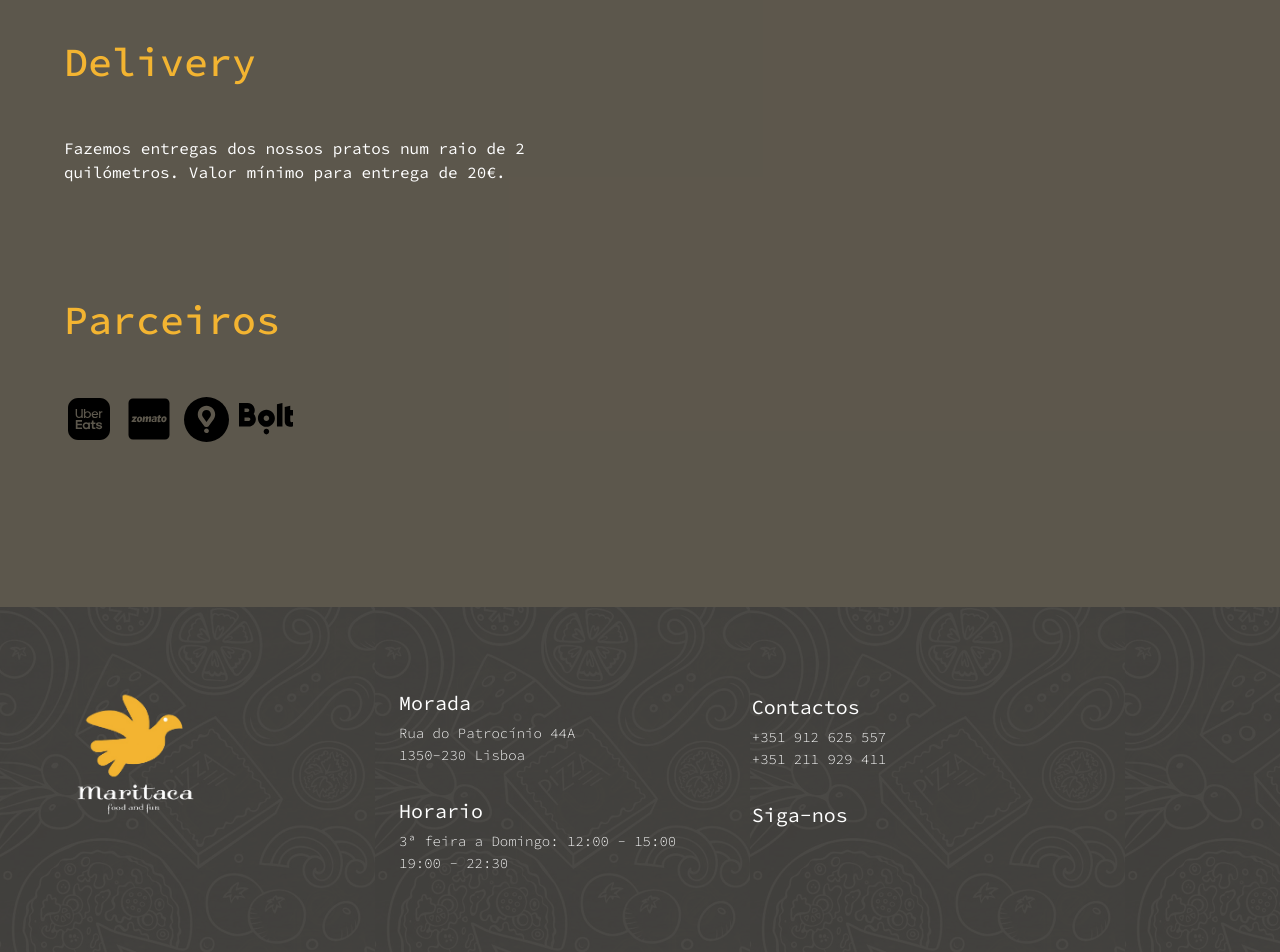
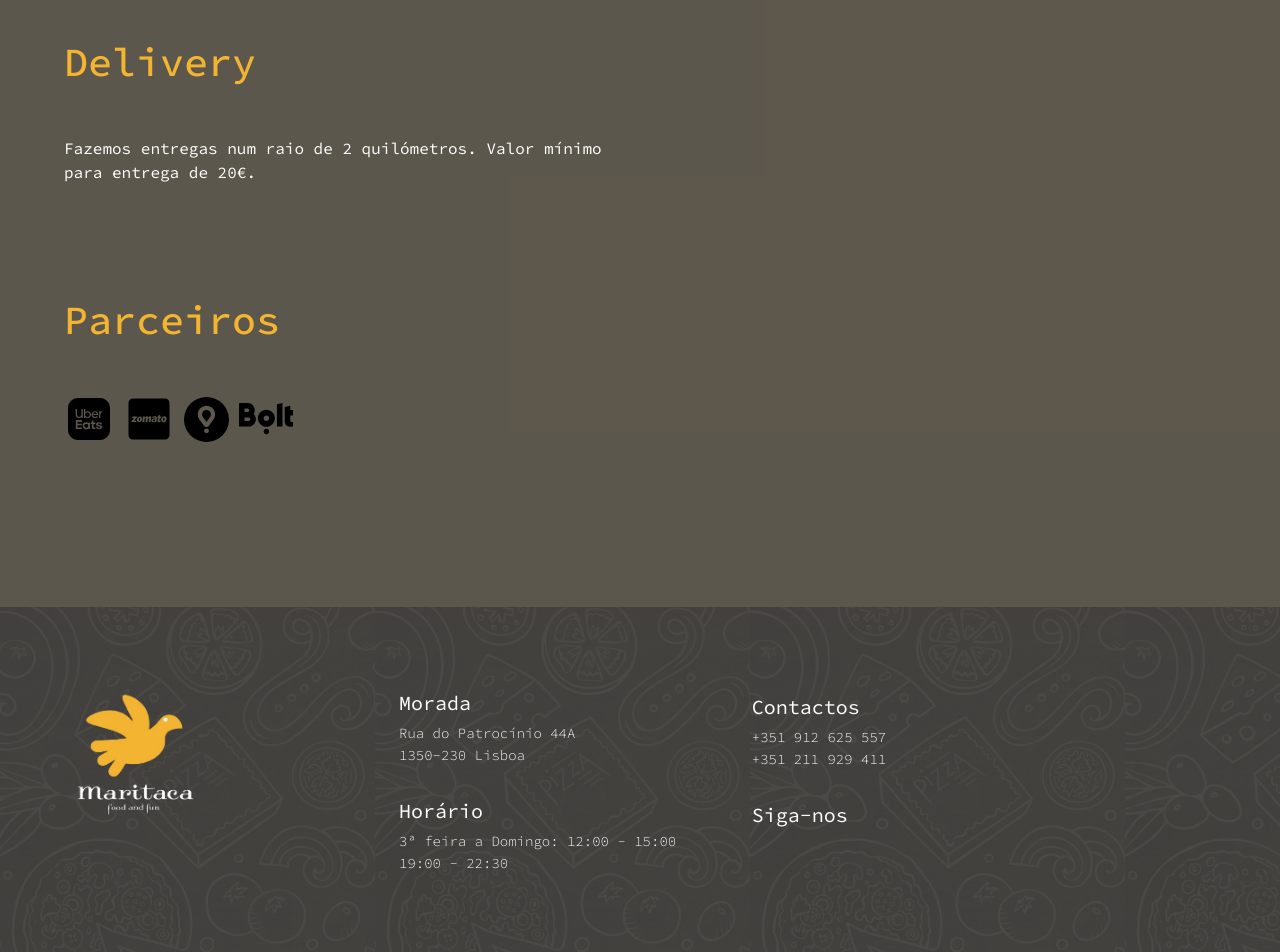
Before and after one commit to nuno18084/Maritaca-Project, a React (Create React App) app: page /contactos in a window 1280 px wide. Shown: the part 840-1792 px from the top of the page. Built offline with nearby package versions, Linux system fonts and the light colour scheme; some icons are missing.

Commit message:
Solve some issues

```diff
--- a/src/components/ContactsPage/ContactsPage.jsx
+++ b/src/components/ContactsPage/ContactsPage.jsx
@@ -57,7 +57,7 @@ const ContactsPage = () => {
               <p className="contacts-page-p">1350-230 Lisboa</p>
             </div>
             <div>
-              <h2>Horario</h2>
+              <h2>Horário</h2>
               <p className="contacts-page-p">
                 3ª feira a Domingo: 12:00 - 15:00 | 19:00 - 22:30
               </p>
@@ -108,8 +108,8 @@ const ContactsPage = () => {
           <div className="contacts-delivery-section">
             <h1 className="third-h1">Delivery</h1>
             <p className="contacts-page-p contacts-page-p-delivery">
-              Fazemos entregas dos nossos pratos num raio de 2 quilómetros.
-              Valor mínimo para entrega de 20€.
+              Fazemos entregas num raio de 2 quilómetros. Valor mínimo para
+              entrega de 20€.
             </p>
           </div>
           <div className="contacts-partners">
--- a/src/components/Footer/Footer.jsx
+++ b/src/components/Footer/Footer.jsx
@@ -65,7 +65,7 @@ const Footer = () => {
               <p>1350-230 Lisboa</p>
             </div>
             <div className="footer-main-schedule">
-              <h3>Horario</h3>
+              <h3>Horário</h3>
               <p>3ª feira a Domingo: 12:00 - 15:00</p>
               <p>19:00 - 22:30</p>
             </div>
--- a/src/components/MenuPage/MenuPage.css
+++ b/src/components/MenuPage/MenuPage.css
@@ -88,7 +88,7 @@ body {
 }
 
 @media only screen and (min-width: 375px) and (max-width: 425px) {
-  .home-main {
+  .main-menu-page {
     background-image: url(../../Images/Backgrounds/MenuBackgroundMedium.png) !important;
     background-size: cover;
     background-position: center bottom;
--- a/src/components/MenuPage/Specials/SpecialsData.js
+++ b/src/components/MenuPage/Specials/SpecialsData.js
@@ -9,7 +9,7 @@ const pizzaData = [
   {
     name: "Do Bosque",
     ingredients:
-      "Molho de Tomate | Mozzarella 100% | Requeijão | Espargos | Ovo | Salsa | Azeite dee Trufa | Cebola Confitada | Amêndoa Torrada",
+      "Molho de Tomate | Mozzarella 100% | Requeijão | Espargos | Ovo | Salsa | Azeite de Trufa | Cebola Confitada | Amêndoa Torrada",
     price: 12.5,
     soldOut: false,
   },
@@ -23,27 +23,27 @@ const pizzaData = [
   {
     name: "Marron",
     ingredients:
-      "Mozzarella 100% | Cogumelos Marron | Alho | Salsa |  Parmesão | Azeite de Trufa ",
+      "Mozzarella 100% | Cogumelos Marron | Alho | Salsa | Parmesão | Azeite de Trufa ",
     price: 12.5,
     soldOut: false,
   },
   {
     name: "Tomatina",
     ingredients:
-      "Molho de Tomate | Mozzarella 100% |  Manjericão | Tomate Cherry | Mozzarella Di Bufala |  Parmesão",
+      "Molho de Tomate | Mozzarella 100% | Manjericão | Tomate Cherry | Mozzarella Di Bufala | Parmesão",
     price: 12.5,
     soldOut: false,
   },
   {
     name: "Figo",
     ingredients:
-      "Mozzarella 100% |  Figo |  Gorgonzola | Presunto |  Mel | Oregãos",
+      "Mozzarella 100% | Figo | Gorgonzola | Presunto |  Mel | Oregãos",
     price: 12.5,
     soldOut: false,
   },
   {
     name: "Trufa",
-    ingredients: "Gorgonzola |  Salsa Trufada | Rúcula |  Azeite de Trufa",
+    ingredients: "Gorgonzola | Salsa Trufada | Rúcula | Azeite de Trufa",
     price: 13,
     soldOut: false,
   },
@@ -133,7 +133,7 @@ const newsData = [
   },
   {
     name: "Tiramisù",
-    ingredients: "Café | Palitos Larraine | Cacau em Pó | Ovos",
+    ingredients: "Café | Palitos La Reine | Cacau em Pó | Ovos",
     price: 4,
     soldOut: false,
   },
--- a/src/components/NewsPage/NewsPage.css
+++ b/src/components/NewsPage/NewsPage.css
@@ -61,7 +61,7 @@
 }
 
 @media only screen and (min-width: 375px) and (max-width: 425px) {
-  .home-main {
+  .news-page {
     background-image: url(../../Images/Backgrounds/NewsBackgroundMedium.png) !important;
     background-size: cover;
     background-position: center bottom;
--- a/src/components/PromotionPage/PromotionPage.css
+++ b/src/components/PromotionPage/PromotionPage.css
@@ -57,7 +57,7 @@
 }
 
 @media only screen and (min-width: 375px) and (max-width: 425px) {
-  .home-main {
+  .main-promotion-page {
     background-image: url(../../Images/Backgrounds/PromotionsBackgroundMedium.png) !important;
     background-size: cover;
     background-position: center bottom;
--- a/src/components/PromotionPage/Promotions.jsx
+++ b/src/components/PromotionPage/Promotions.jsx
@@ -35,9 +35,9 @@ function Promotion({ promotionObject }) {
       <div className="menu-page">
         <h3>{promotionObject.name}</h3>
         <p>{promotionObject.ingredients}</p>
-        <span>
+        {/* <span>
           {promotionObject.soldOut ? "SOLD OUT" : promotionObject.price}€
-        </span>
+        </span> */}
       </div>
     </li>
   );
```
